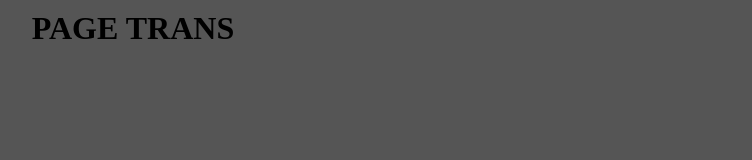
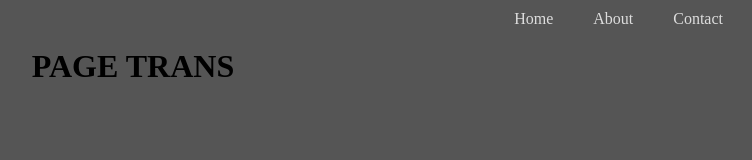
Before and after one commit to Capoverde/page_smooth_transitions, a website built with Parcel: page index.html in a window 1280 px wide. Shown: the whole page, without its empty margins (507-1259 px from the left). Built offline with nearby package versions, Linux system fonts and the light colour scheme.

Commit message:
navigation 0.1

```diff
--- a/index.html
+++ b/index.html
@@ -12,7 +12,24 @@
 </head>
 
 <body>
-
+  <!-- navigation -->
+  <nav class="main__nav">
+    <ul class="main__nav-list">
+      <li class="main__nav-link">
+        <a href="#" class="main__nav-list-link">
+          Home
+        </a></li>
+      <li class="main__nav-link">
+        <a href="#" class="main__nav-list-link">
+          About
+        </a></li>
+      <li class="main__nav-link">
+        <a href="#" class="main__nav-list-link">
+          Contact
+        </a></li>
+    </ul>
+  </nav>
+  <!-- H1 -->
   <h1>
     page trans
   </h1>
--- a/package.json
+++ b/package.json
@@ -10,6 +10,7 @@
   "author": "",
   "license": "ISC",
   "dependencies": {
+    "@dogstudio/highway": "^2.1.3",
     "gsap": "^3.1.1",
     "parcel-bundler": "^1.12.4"
   },
--- a/styles/style.scss
+++ b/styles/style.scss
@@ -6,6 +6,7 @@
 
 // variables:
 $body-bg: #555555;
+$link-c: #dddddd;
 
 body {
   background: $body-bg;
@@ -16,3 +17,36 @@ h1 {
   text-transform: uppercase;
   margin: 10px 0;
 }
+
+a {
+  text-decoration: none;
+  color: $link-c;
+
+  &:hover {
+    transition: color 0.5s;
+    color: darken($link-c, 20);
+  }
+}
+
+ul {
+  li {
+    list-style: none;
+  }
+}
+
+// navigation:
+.main__nav {
+  width: 100%;
+  padding: 10px 0;
+  display: flex;
+  justify-content: flex-end;
+
+  &-list {
+    display: flex;
+    padding-right: 30px;
+
+    &-link {
+      margin: 20px;
+    }
+  }
+}
```
Also changed, not shown: dist/index.html, 3 other files.
